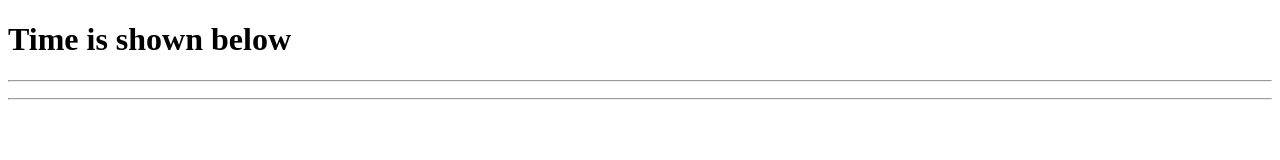
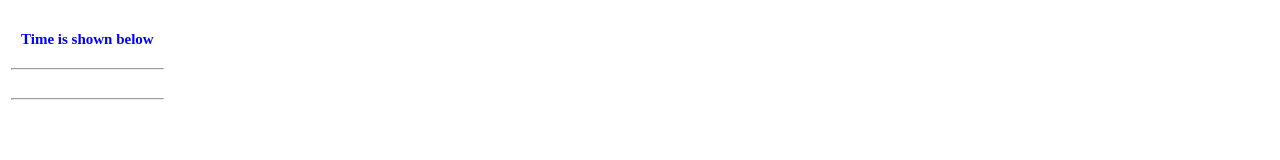
Before and after one commit to AhmedAbdelbasit/ws_heroku_toturials, a website: page pages/index.html in a window 1280 px wide. Drawn offline with Linux system fonts and the light colour scheme.

Commit message:
adding style sheet

```diff
--- a/index.html
+++ b/pages/index.html
@@ -2,15 +2,31 @@
 <html>
 	<head>
 		<title> Heroku Websockets </title>
+		<link rel="stylesheet" type="text/css" href="style.css" />
+		<!--
+
+		-->
 	</head>
 	<body>
-		<h1>Time is shown below </h1>
-		<hr>
-		<p id='server-time'></p>
-		<hr>
+		<div>
+		<table>
+			<tr >
+				<td>
+					<h1>Time is shown below </h1>
+					<hr>
+				</td>
+			</tr>
 
+			<tr >
+				<td>
+					<p id='server-time'></p>
+					<hr>
+				</td>
+			</tr>
+		</table>
+		</div>
 
-		<script>
+		<script >
 			var HOST = location.origin.replace(/^https/, 'wss');
 			var ws = new WebSocket(HOST);
 			var el = document.getElementById('server-time');
--- /dev/null
+++ b/pages/style.css
@@ -0,0 +1,5 @@
+h1 {
+    font-size: 15px;
+    padding: 10px 10px;
+    color: blue;
+}
```
